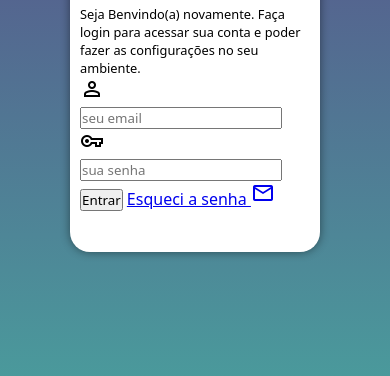
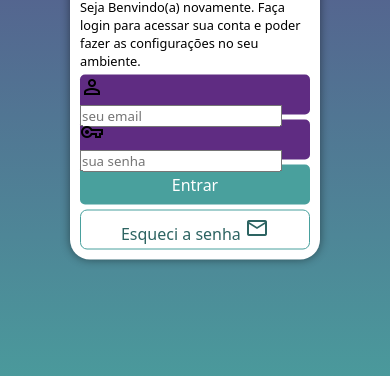
Before and after one commit to nilsonsantos37/projeto-login, a plain HTML site: page index.html in a window 390 px wide. Shown: the part 420-796 px from the top of the page. Drawn offline with nearby package versions, Linux system fonts and the light colour scheme.

Commit message:
atualizei media querys

```diff
--- a/estilos/style.css
+++ b/estilos/style.css
@@ -35,7 +35,7 @@ transform: translate(-50%, -50%);
 overflow: hidden;
 background-color: white;
 width: 250px;
-height: 500px;
+height: 515px;
 border-radius: 20px;
 box-shadow: 0px 0px 10px rgba(0, 0, 0, 0.451);
 
@@ -64,3 +64,55 @@ div#formulario > h1 {
 div#formulario > p {
     font-size: 0.8em;
 }
+
+form > div.campo {
+    background-color: #5f2c82;
+    display: block;
+    width: 100%;
+    height: 40px;
+    border-radius: 5px;
+    margin: 5px 0px;
+}
+
+div.campo > label {
+    display: none;
+}
+
+form > input[type=submit] {
+    display: block;
+    font-size: 1em;
+    width: 100%;
+    height: 40px;
+    background-color: #49a09d;
+    color: white;
+    border: none;
+    border-radius: 5px;
+    cursor: pointer;
+}
+
+form > input[type=submit]:hover {
+background-color: #2d6462;
+}
+
+form > a.botao {
+    display: block;
+    text-align: center;
+    font-size: 1em;
+    width: 100%;
+    height: 40px;
+    padding-top: 5px;
+    margin-top: 5px;
+    background-color: white;
+    color: #2d6462;
+    border: 1px solid #49a09d;
+    border-radius: 7px;
+    text-decoration: none;
+}
+
+form > a.botao:hover {
+    background-color: #6cd3cf;
+}
+
+form > a.botao > i {
+    font-size: 0.8em;
+}
--- a/index.html
+++ b/index.html
@@ -23,15 +23,17 @@
                         person
                     </span>
                     <input type="email" name="senha" id="isenha" placeholder="seu email" autocomplete="email" required maxlength="30">
+                    <label for="ilogin">Login</label>
                 </div>
                 <div class="campo">
                     <span class="material-symbols-outlined">
                         vpn_key
                     </span>
                     <input type="password" name="senha" id="isenha" placeholder="sua senha" autocomplete="current-password" required minlength="8" maxlength="20">
+                    <label for="isenha">Senha</label>
                 </div>
                 <input type="submit" value="Entrar">
-                <a href="esqueci.html">
+                <a href="esqueci.html" class="botao">
                     Esqueci a senha <span class="material-symbols-outlined">
                         mail
                     </span>
```
